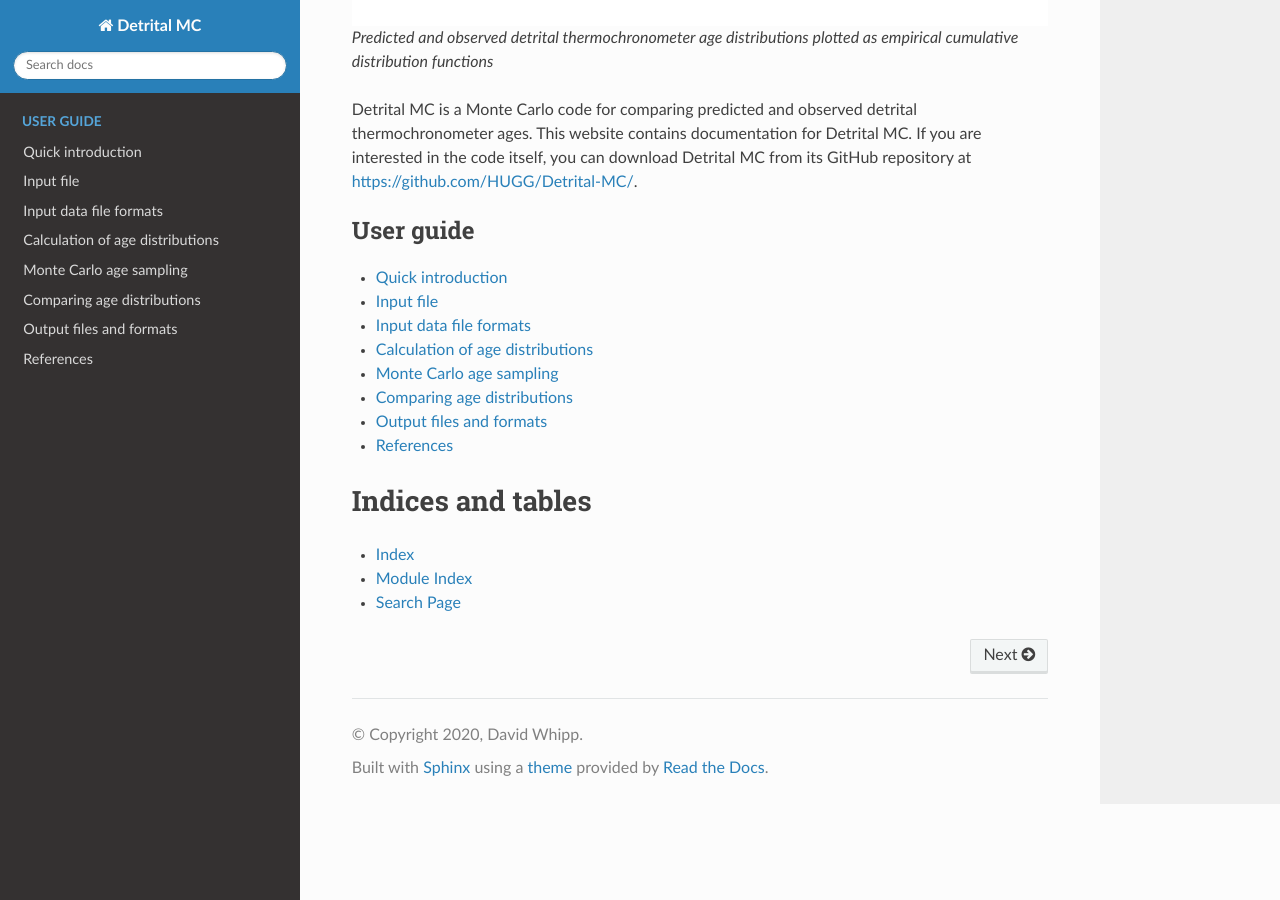
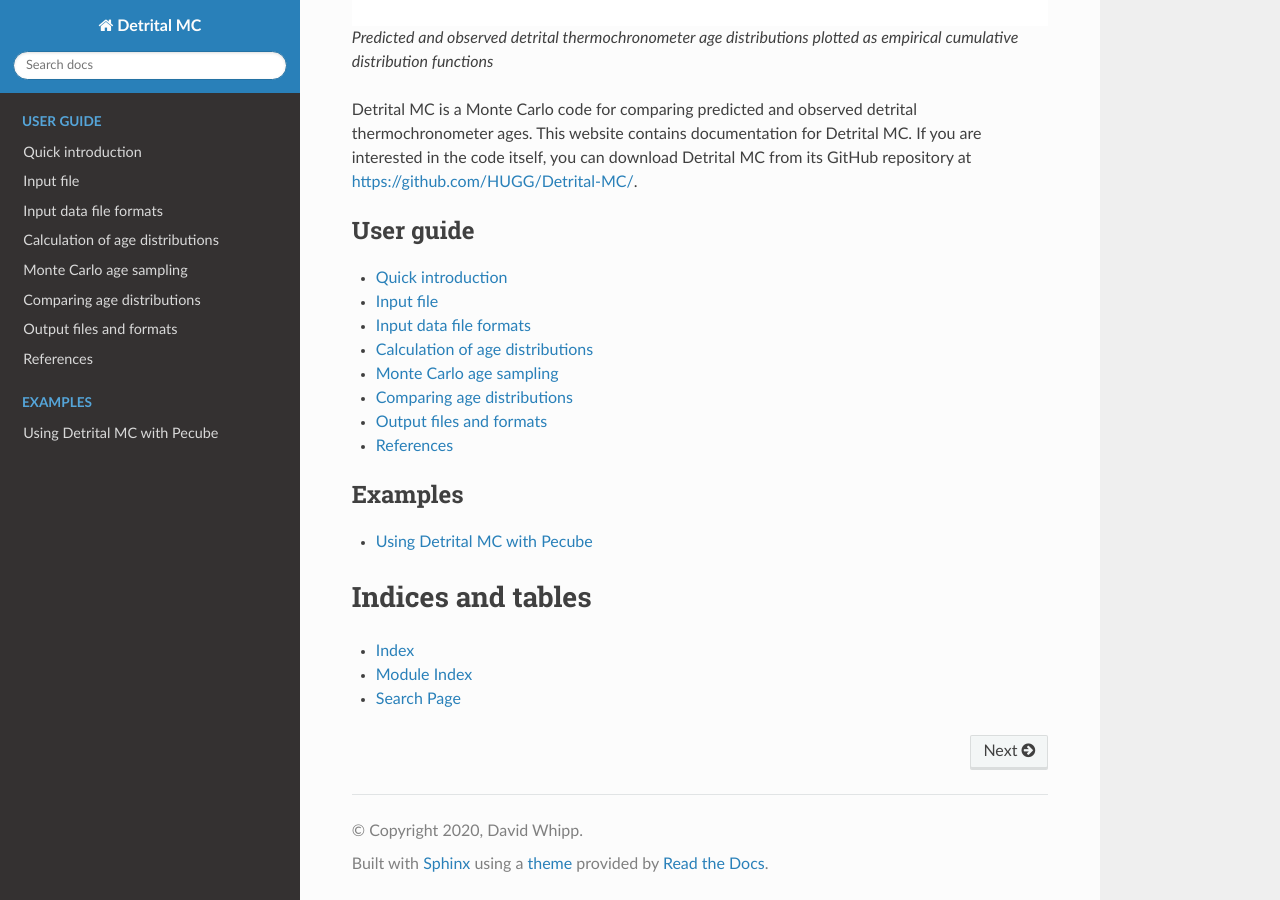
Before and after one commit to HUGG/Detrital-MC, a Sphinx documentation site: the page built from docs/source/index.rst, in a window 1280 px wide and 900 px high, scrolled down 569 px. Built offline with Sphinx 7.4.7 and the Read the Docs theme 2.0.0, drawn with Linux system fonts in a browser that asks for light colours.

Commit message:
Added Pecube example

```diff
--- /dev/null
+++ b/docs/source/examples/pecube.rst
@@ -0,0 +1,4 @@
+Using Detrital MC with Pecube
+=============================
+
+*Instructions for using Detrital MC with Pecube will be added soon...*
--- a/docs/source/index.rst
+++ b/docs/source/index.rst
@@ -29,6 +29,12 @@ If you are interested in the code itself, you can download Detrital MC from its
    manual/output-files
    manual/references
 
+.. toctree::
+   :maxdepth: 2
+   :caption: Examples
+
+   examples/pecube
+
 Indices and tables
 ==================
 
```
